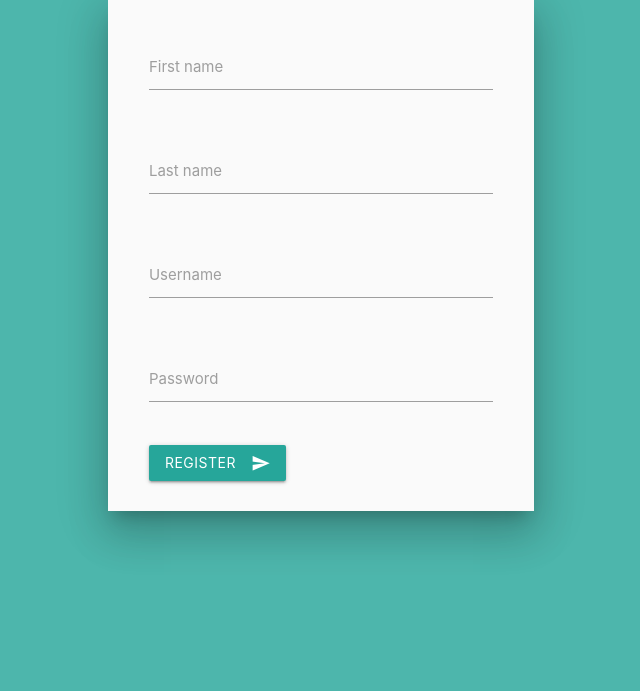
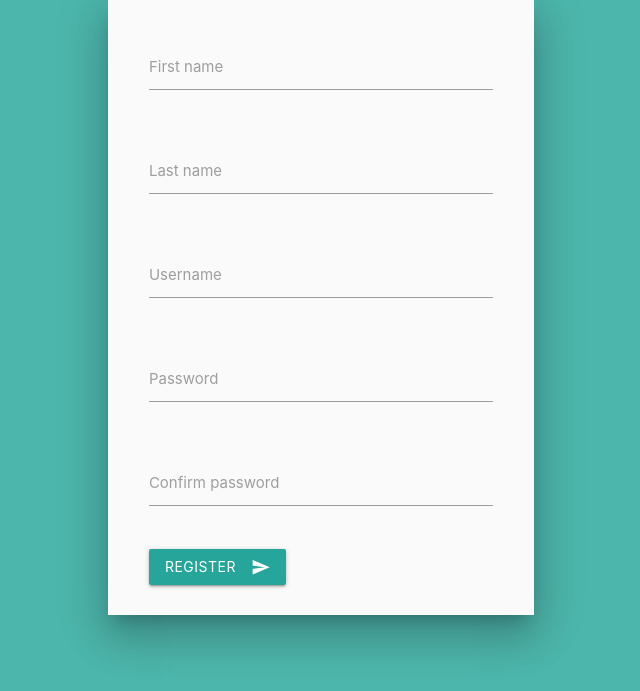
Before and after one commit to ArnelSaquilabon/assignment, a Django app: page /register/ in a window 1280 px wide. Shown: the part 76-767 px from the top of the page, without its empty margins (319-959 px from the left). Run offline with Django 3.2, Linux system fonts and the light colour scheme.

Commit message:
Add password confirmation in registration form to avoid typo passwords.

```diff
--- a/myapp/templates/register.html
+++ b/myapp/templates/register.html
@@ -38,6 +38,12 @@
                                     <label for="password">Password</label>
                                 </div>
                         </div>
+                        <div class="row">
+                            <div class="input-field col s12">
+                                <input type="password" id="confirm-password" class="validate">
+                                <label for="confirm-password">Confirm password</label>
+                            </div>
+                        </div>
                     <button class="btn waves-effect waves-light" type="submit" name="action">Register
                             <i class="material-icons right">send</i>
                     </button>
```
